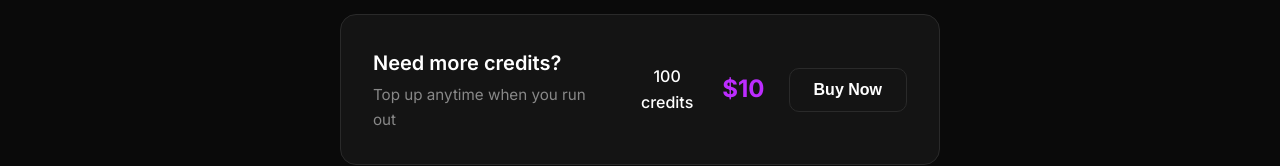
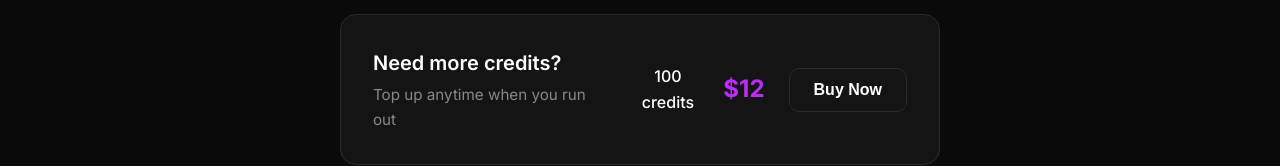
Before and after one commit to francis150/tmpltr-website, a Next.js app: page / in a window 1280 px wide. Shown: the part 763-929 px from the top of the page. Built offline with nearby package versions, Linux system fonts and the light colour scheme.

Commit message:
pricing update

```diff
--- a/app/page.js
+++ b/app/page.js
@@ -11,7 +11,7 @@ const plans = [
   },
   {
     name: 'Starter',
-    price: '$19',
+    price: '$29',
     period: '/mo',
     credits: '400',
     pages: '20-26',
@@ -19,7 +19,7 @@ const plans = [
   },
   {
     name: 'Pro',
-    price: '$79',
+    price: '$99',
     period: '/mo',
     credits: '1,500',
     pages: '75-100',
@@ -27,7 +27,7 @@ const plans = [
   },
   {
     name: 'Agency',
-    price: '$199',
+    price: '$179',
     period: '/mo',
     credits: '10,000',
     pages: '500-666',
@@ -91,7 +91,7 @@ export default function Home() {
               </div>
               <div className="credits-offer">
                 <span className="credits-amount">100 credits</span>
-                <span className="credits-price">$10</span>
+                <span className="credits-price">$12</span>
               </div>
               <button className="plan-btn plan-btn-outline">Buy Now</button>
             </div>
```
